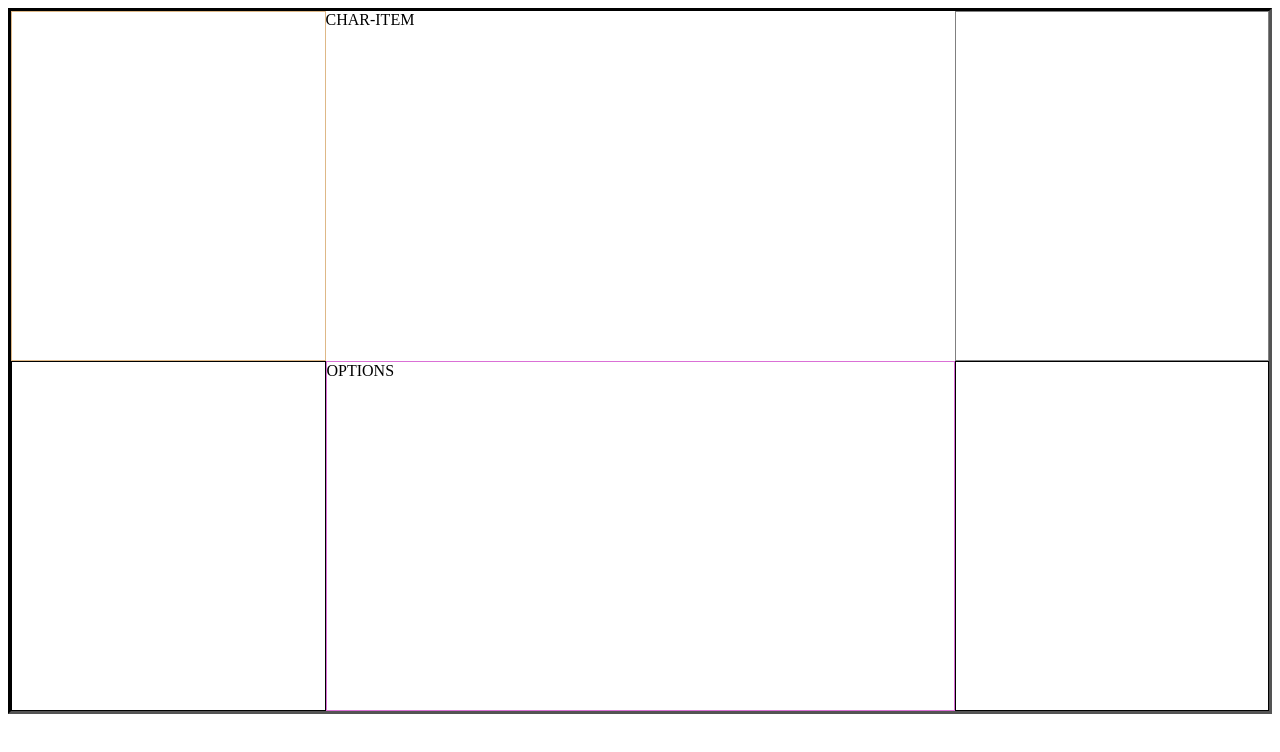
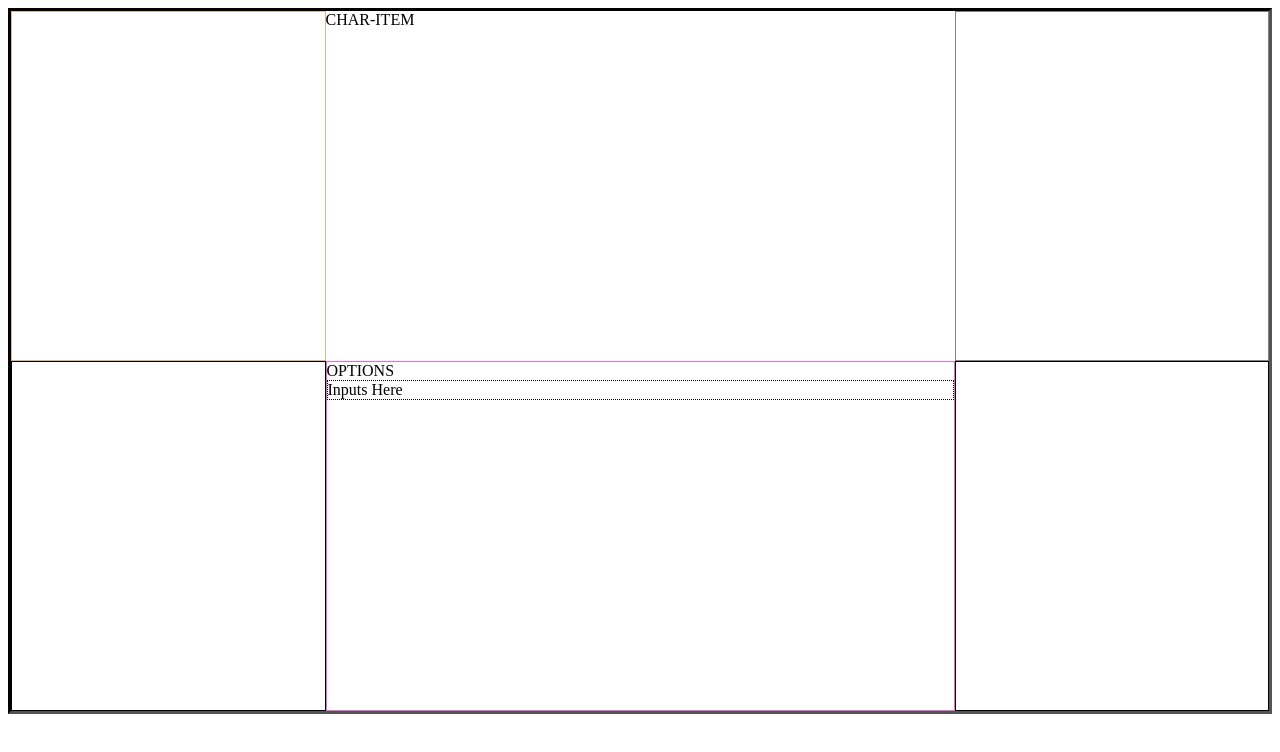
Before and after one commit to SteamedMilkBun/mvp2, a website: page public/index.html in a window 1280 px wide. Drawn offline with nearby package versions, Linux system fonts and the light colour scheme; no server answers.

Commit message:
start fleshing out post in options

```diff
--- a/public/app.js
+++ b/public/app.js
@@ -80,8 +80,11 @@ const showSelectedItem = (item) => {
 }
 
 const createOptions = () => {
+    const $allInputsDiv = $(`<div class='all-inputs'>Inputs Here</div>`);
+    $optionsContainer.append($allInputsDiv);
 
 }
 
 showAllChar();
 showAllItems();
+createOptions();
--- a/public/styles.css
+++ b/public/styles.css
@@ -88,3 +88,15 @@
     height: auto;
     width: 150px;
 }
+
+.all-inputs {
+    display: grid;
+    grid-template-columns: 50% 50%;
+    grid-template-rows: auto;
+    grid-template-areas:
+        "char-name-input char-race-input";
+    border-style: dotted;
+    border-color: black;
+    border-width: 1px;
+    height: auto;
+}
```
